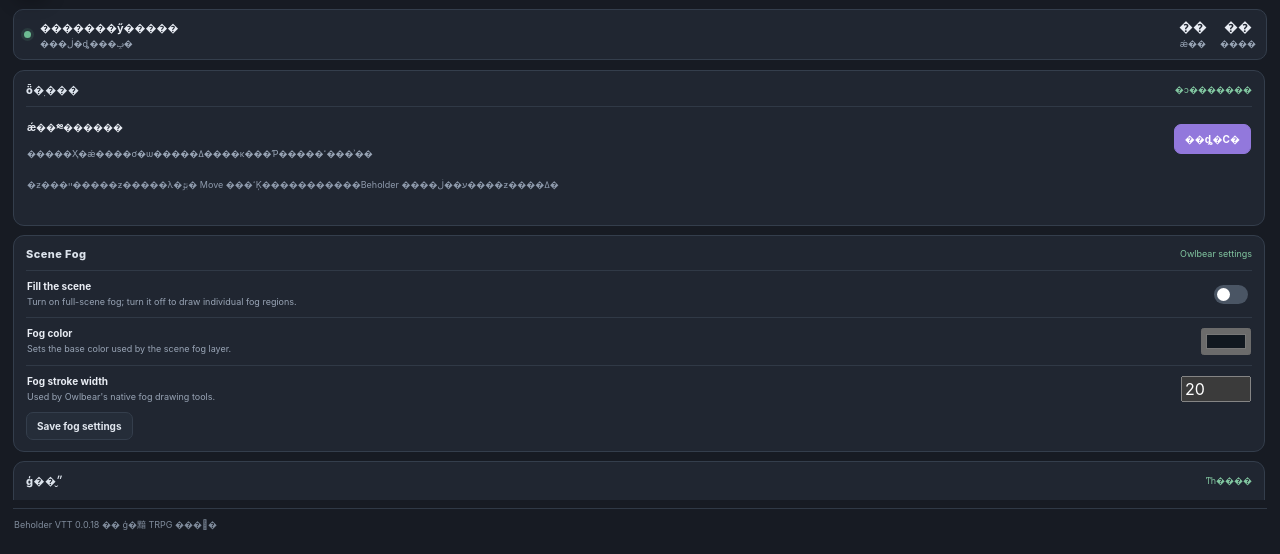
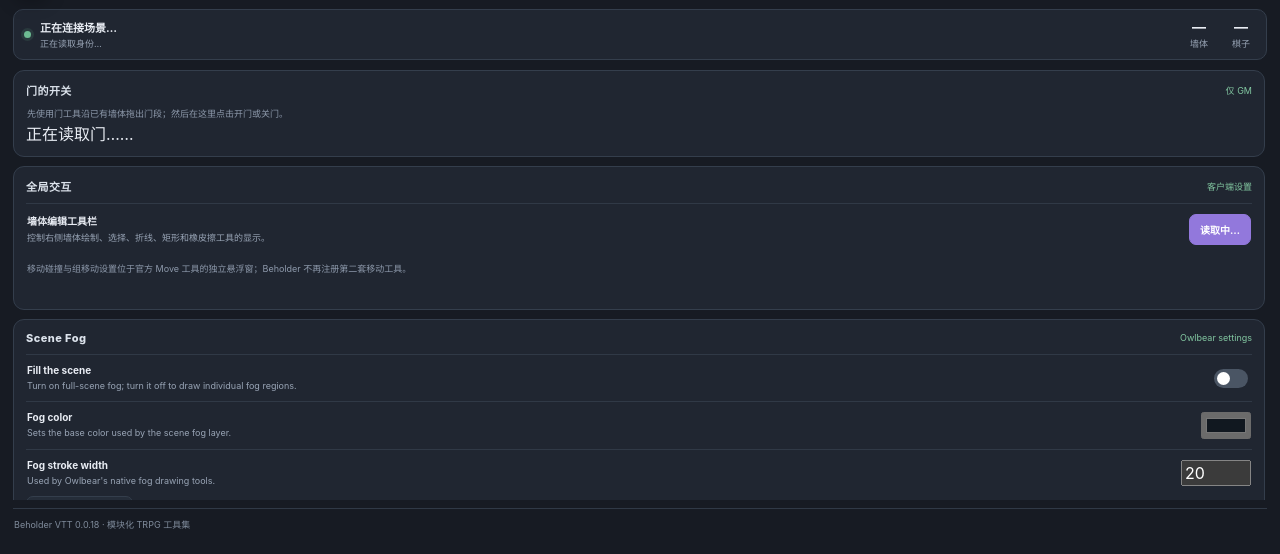
Before and after one commit to Trayama/Beholder-VTT, a Preact app: page public/control.html in a window 1280 px wide. Shown: the part 51-605 px from the top of the page. Built offline with nearby package versions, Linux system fonts and the light colour scheme; what @owlbear-rodeo/sdk would draw is missing.

Commit message:
feat: add GM door control panel

```diff
--- a/public/control.html
+++ b/public/control.html
@@ -3,7 +3,7 @@
 <head>
   <meta charset="UTF-8" />
   <meta name="viewport" content="width=device-width, initial-scale=1" />
-  <title>Beholder VTT ������</title>
+  <title>Beholder VTT 总设置</title>
   <style>
     :root {
       color-scheme: dark;
@@ -72,24 +72,29 @@
 
   <div class="statusbar">
     <div class="dot" id="scene-dot"></div>
-    <div class="statuscopy"><strong id="scene-label">�������ӳ�����</strong><small id="role-label">���ڶ�ȡ���ݡ�</small></div>
+    <div class="statuscopy"><strong id="scene-label">正在连接场景…</strong><small id="role-label">正在读取身份…</small></div>
     <div class="stats">
-      <div class="stat"><b id="wall-count">��</b><small>ǽ��</small></div>
-      <div class="stat"><b id="token-count">��</b><small>����</small></div>
+      <div class="stat"><b id="wall-count">—</b><small>墙体</small></div>
+      <div class="stat"><b id="token-count">—</b><small>棋子</small></div>
     </div>
   </div>
 
   <main>
+    <section class="card" data-gm-only>
+      <div class="card-head"><h2>门的开关</h2><span class="tag">仅 GM</span></div>
+      <p class="hint">先使用门工具沿已有墙体拖出门段；然后在这里点击开门或关门。</p>
+      <div id="door-list">正在读取门……</div>
+    </section>
     <section class="card">
-      <div class="card-head"><h2>ȫ�ֽ���</h2><span class="tag">�ͻ�������</span></div>
+      <div class="card-head"><h2>全局交互</h2><span class="tag">客户端设置</span></div>
       <div class="setting-row" data-gm-only>
         <div class="setting-copy">
-          <strong>ǽ��༭������</strong>
-          <small>�����Ҳ�ǽ����ơ�ѡ�����ߡ����κ���Ƥ�����ߵ���ʾ��</small>
+          <strong>墙体编辑工具栏</strong>
+          <small>控制右侧墙体绘制、选择、折线、矩形和橡皮擦工具的显示。</small>
         </div>
-        <button id="toolbar-toggle" class="primary">��ȡ�С�</button>
+        <button id="toolbar-toggle" class="primary">读取中…</button>
       </div>
-      <p class="hint">�ƶ���ײ�����ƶ�����λ�ڹٷ� Move ���ߵĶ�����������Beholder ����ע��ڶ����ƶ����ߡ�</p>
+      <p class="hint">移动碰撞与组移动设置位于官方 Move 工具的独立悬浮窗；Beholder 不再注册第二套移动工具。</p>
       <div id="action-status" role="status"></div>
     </section>
 
@@ -111,25 +116,25 @@
     </section>
 
     <section class="card">
-      <div class="card-head"><h2>ģ��״̬</h2><span class="tag">ͳһ����</span></div>
-      <div class="module-row"><span class="module-name">��ͼ��ǽ��</span><span class="tag">������</span></div>
-      <div class="module-row"><span class="module-name">�ٷ� Move ��ǿ</span><span class="tag">������</span></div>
-      <div class="module-row"><span class="module-name">��̬����������</span><span class="tag planned">�滮��</span></div>
-      <div class="module-row"><span class="module-name">��ɫ����ս��</span><span class="tag planned">�滮��</span></div>
-      <div class="module-row"><span class="module-name">�ж���Դ������</span><span class="tag planned">�滮��</span></div>
-      <div class="module-row"><span class="module-name">��־���������ݳ�</span><span class="tag planned">�滮��</span></div>
+      <div class="card-head"><h2>模块状态</h2><span class="tag">统一管理</span></div>
+      <div class="module-row"><span class="module-name">地图与墙体</span><span class="tag">已启用</span></div>
+      <div class="module-row"><span class="module-name">官方 Move 增强</span><span class="tag">已启用</span></div>
+      <div class="module-row"><span class="module-name">动态光照与迷雾</span><span class="tag planned">规划中</span></div>
+      <div class="module-row"><span class="module-name">角色卡与战斗</span><span class="tag planned">规划中</span></div>
+      <div class="module-row"><span class="module-name">行动资源与骰子</span><span class="tag planned">规划中</span></div>
+      <div class="module-row"><span class="module-name">日志、音乐与演出</span><span class="tag planned">规划中</span></div>
     </section>
 
     <section class="card">
-      <div class="card-head"><h2>��ǰ�ͻ���</h2><span class="tag">����״̬</span></div>
+      <div class="card-head"><h2>当前客户端</h2><span class="tag">运行状态</span></div>
       <div class="setting-row">
-        <div class="setting-copy"><strong>��ǰ�����</strong><small id="active-tool-id">��ȡ�С�</small></div>
+        <div class="setting-copy"><strong>当前活动工具</strong><small id="active-tool-id">读取中…</small></div>
       </div>
-      <p class="hint" id="client-hint">���������ɸ�ģ���Լ���������������������������չ����</p>
+      <p class="hint" id="client-hint">工具设置由各模块自己的悬浮窗管理，不在总设置中展开。</p>
     </section>
   </main>
 
-  <footer>Beholder VTT 0.0.18 �� ģ�黯 TRPG ���߼�</footer>
+  <footer>Beholder VTT 0.0.18 · 模块化 TRPG 工具集</footer>
   <script type="module" src="./control.js"></script>
 </body>
 </html>
```
